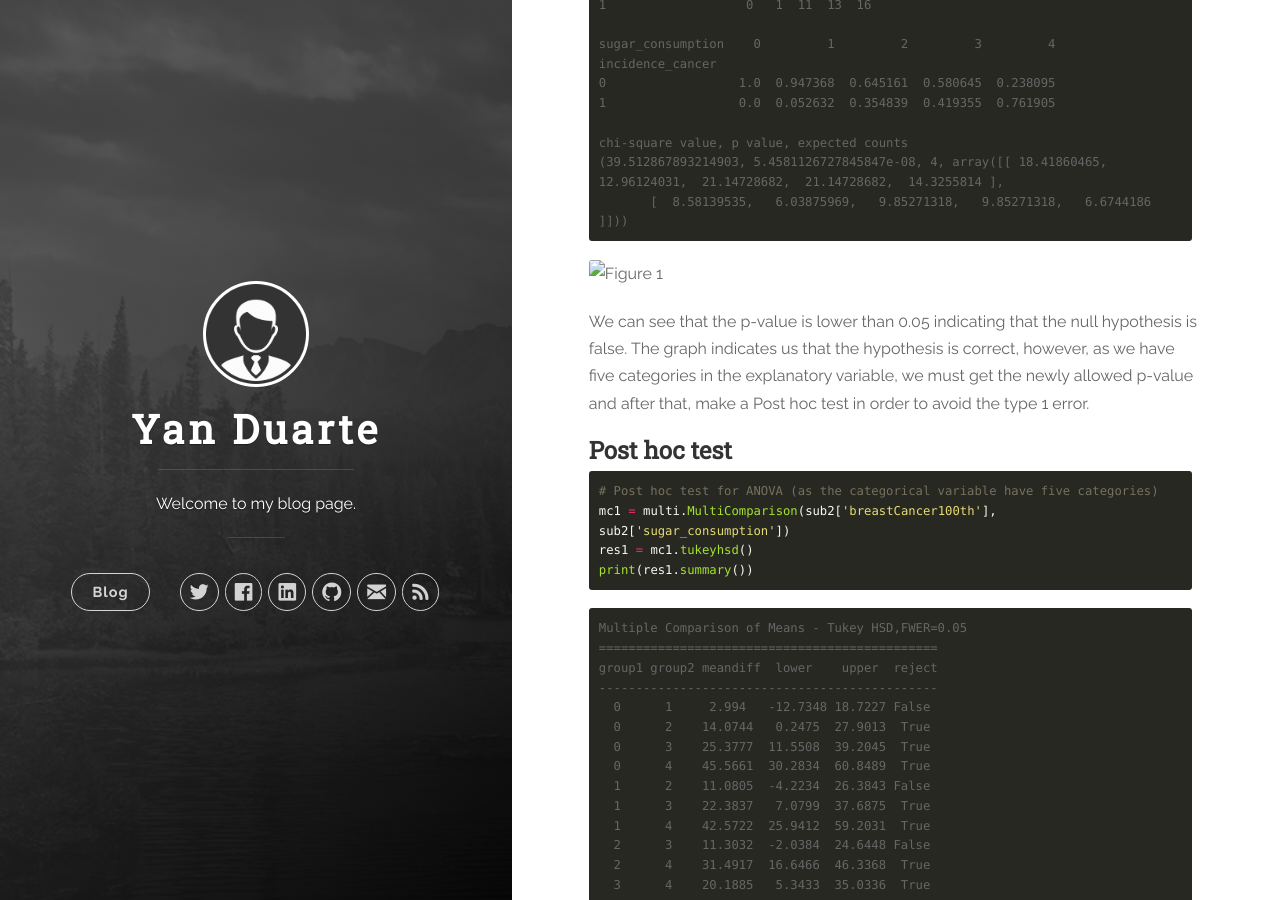
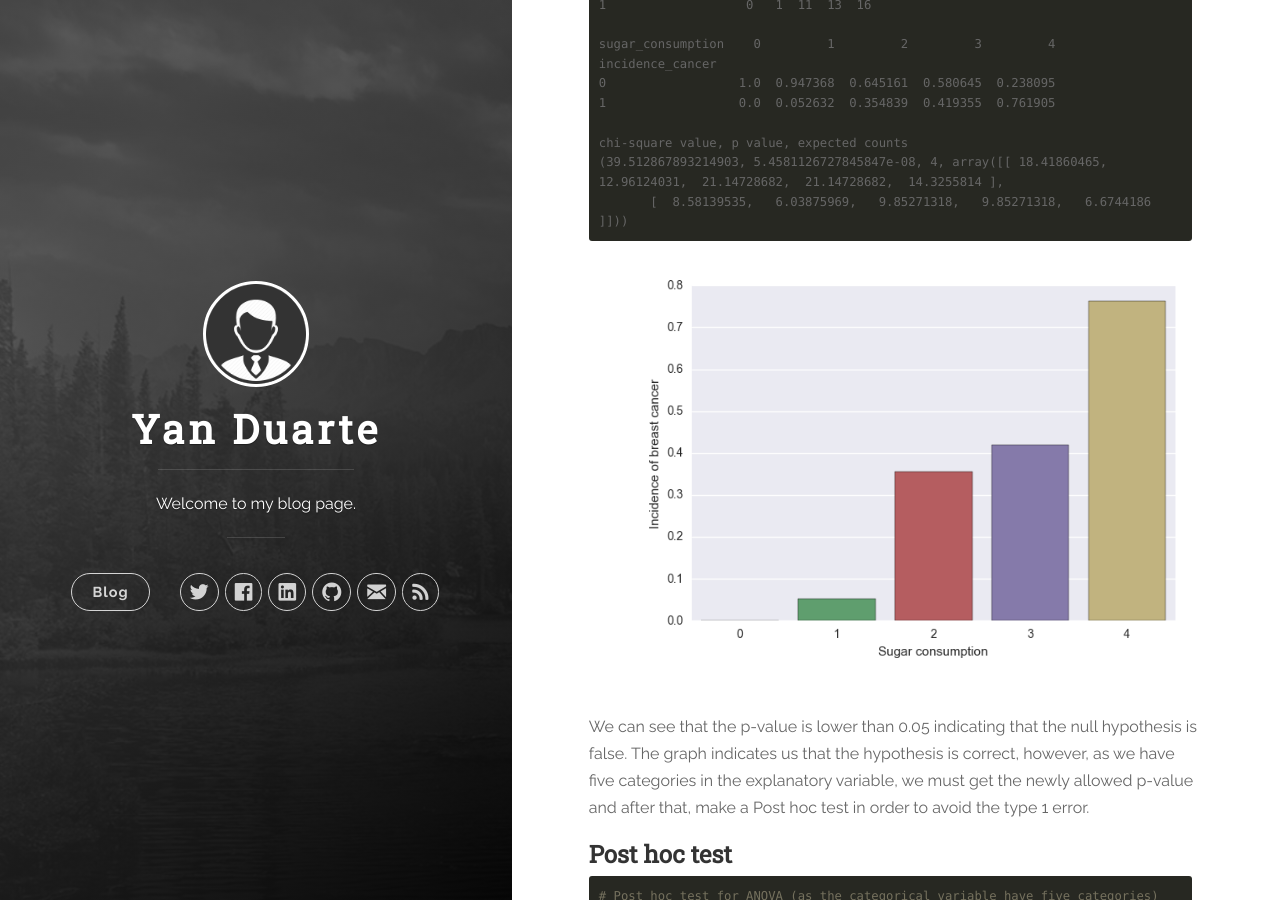
Before and after one commit to yan-duarte/yan-duarte.github.io, a Jekyll site: the page built from _posts/2016-08-06-DAT-Assignment2.md, in a window 1280 px wide and 900 px high, scrolled down 2784 px. Built offline with Jekyll 4.4.1, drawn with Linux system fonts in a browser that asks for light colours; nearby versions of some CDN libraries.

Commit message:
Updated 2016-08-06-DAT-Assignment2.md

````diff
--- a/_posts/2016-08-06-DAT-Assignment2.md
+++ b/_posts/2016-08-06-DAT-Assignment2.md
@@ -120,7 +120,7 @@ chi-square value, p value, expected counts
        [  8.58139535,   6.03875969,   9.85271318,   9.85271318,   6.6744186 ]]))
 ```
 
-![Figure 1]({{site.baseurl}}/yan-duarte.github.io/images/dat-assignment1/graph1.png)
+![Figure 1]({{site.baseurl}}/yan-duarte.github.io/images/dat-assignment2/dat-ass2-fig1.png)
 
 We can see that the p-value is lower than 0.05 indicating that the null hypothesis is false.
 The graph indicates us that the hypothesis is correct, however, as we have five categories in the explanatory variable, we must get the newly allowed p-value and after that, make a Post hoc test in order to avoid the type 1 error.
````
